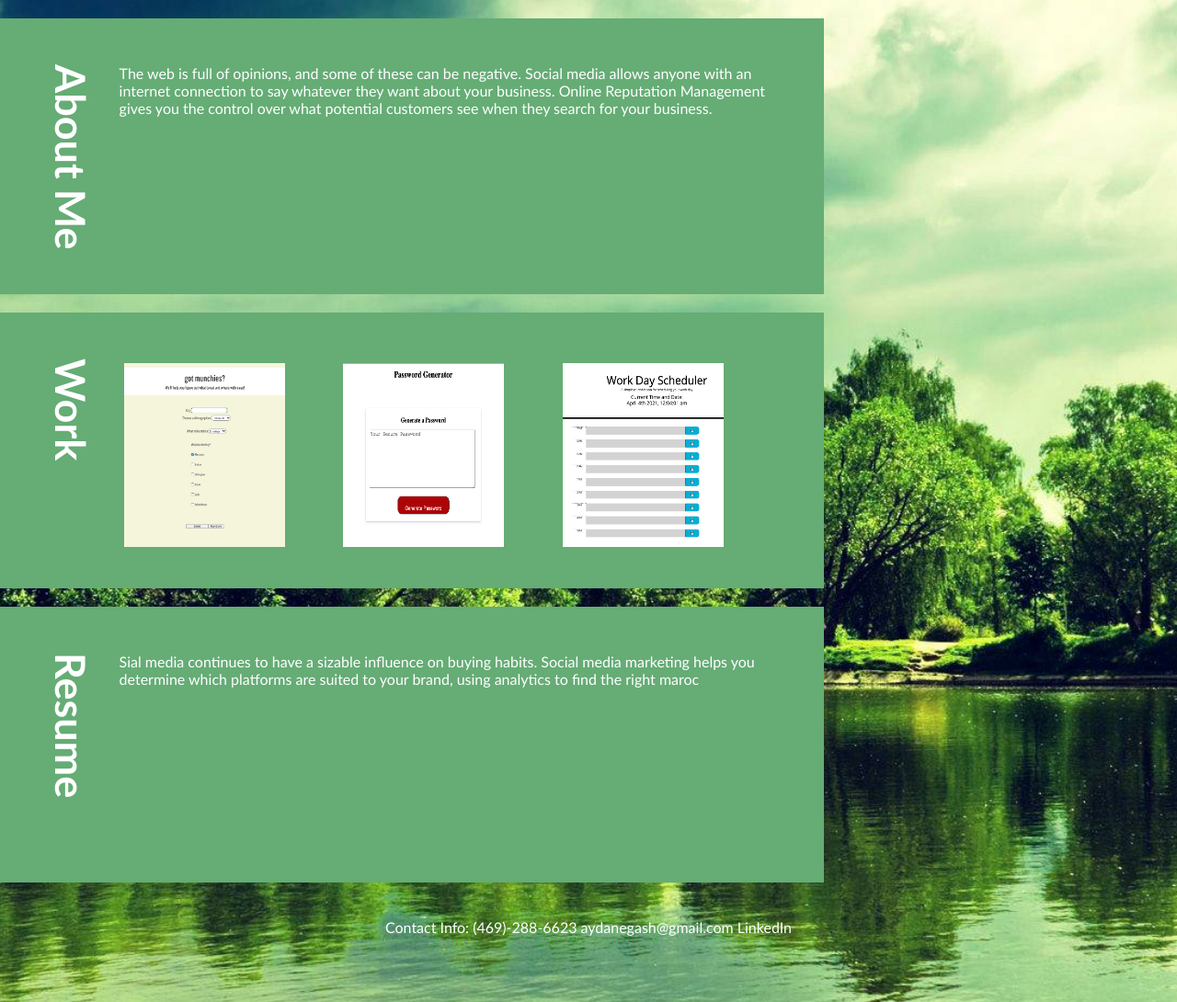
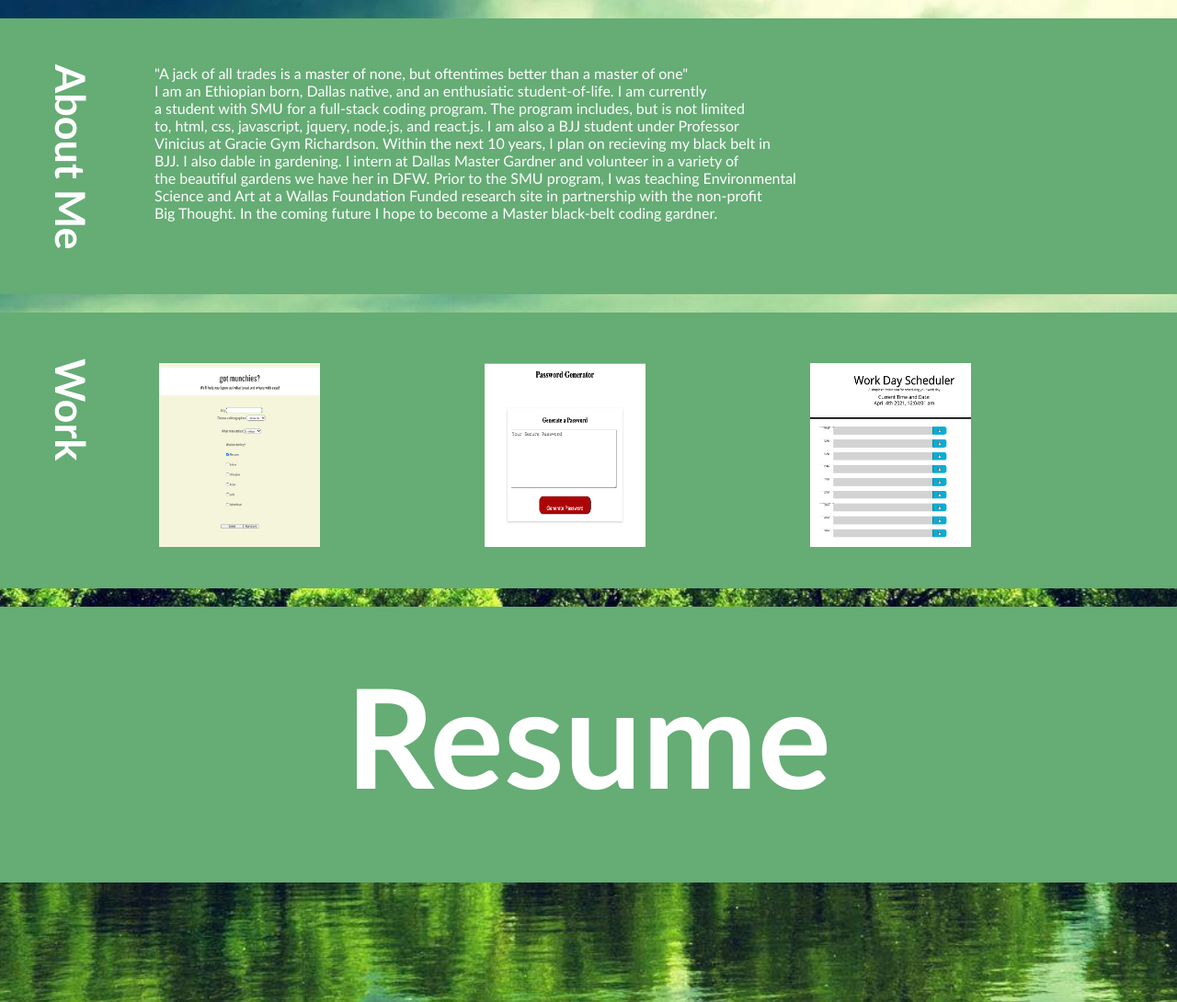
Before and after one commit to aydanegash/fire-portfolio, a plain HTML site: page index.html in a window 1280 px wide. Shown: the part 397-1487 px from the top of the page at 92% size. Drawn offline with Linux system fonts and the light colour scheme.

Commit message:
Updated about me section and added links for resume

```diff
--- a/assets/css/style.css
+++ b/assets/css/style.css
@@ -80,7 +80,7 @@ p {
 
 
 .content {
-    width: 70%;
+    width: 100%;
     height: 60px;
     display: inline-block;
     margin-block: 20px;
@@ -143,11 +143,6 @@ p {
     ;
 }
 
-.resume h2 {
-    writing-mode: vertical-rl;
-    text-orientation: mixed;
-    ;
-}
 .contact-me {
     margin-bottom: 20px;
     padding-top: 20px;
@@ -200,7 +195,8 @@ p {
 
 .resume h2 {
     margin-bottom: 15px;
-    font-size: 45px;
+    font-size: 150px;
+    text-align: center;
 }
 
 .resume img {
--- a/index.html
+++ b/index.html
@@ -34,7 +34,16 @@
             <div id="about-me" class="about-me">
                 <div class="column1"><h2>About Me</h2></div>
                 <p>
-                    The web is full of opinions, and some of these can be negative. Social media allows anyone with an internet connection to say whatever they want about your business. Online Reputation Management gives you the control over what potential customers see when they search for your business.
+                    "A jack of all trades is a master of none, but oftentimes better than a master of one" <br>
+                    I am an Ethiopian born, Dallas native, and an enthusiatic student-of-life. I am currently <br>
+                    a student with SMU for a full-stack coding program. The program includes, but is not limited <br>
+                    to, html, css, javascript, jquery, node.js, and react.js. I am also a BJJ student under Professor <br>
+                     Vinicius at Gracie Gym Richardson. Within the next 10 years, I plan on recieving my black belt in <br>
+                     BJJ. I also dable in gardening. I intern at Dallas Master Gardner and volunteer in a variety of <br>
+                     the beautiful gardens we have her in DFW. Prior to the SMU program, I was teaching Environmental <br>
+                     Science and Art at a Wallas Foundation Funded research site in partnership with the non-profit <br>
+                     Big Thought. In the coming future I hope to become a Master black-belt coding gardner.
+
                 </p>
             </div>
             <div id="work" class="work">
@@ -63,15 +72,14 @@
                 </p>
             </div>
             <div id="resume" class="resume">
-                <div class="column1"><h2>Resume</h2></div>
                 <p>
-                    Sial media continues to have a sizable influence on buying habits. Social media marketing helps you determine which platforms are suited to your brand, using analytics to find the right maroc
+                    <a href="https://docs.google.com/document/d/1Vy9bc4UCuBF1yUReom5-GI3WW69WqaQYxZD1oQlRaBA/edit?usp=sharing"><h2>Resume</h2></a>
                 </p>
             </div>
         </div>
         <div id="contact-me" class="footer">
             <p>
-           Contact Info: (469)-288-6623  aydanegash@gmail.com <a href="https://www.linkedin.com/in/ayda-negash-351749140/">LinkedIn</a>
+           Contact Info: &nbsp;(469)-288-6623  &nbsp; aydanegash@gmail.com &nbsp; <a href="https://www.linkedin.com/in/ayda-negash-351749140/">LinkedIn</a>
             </p>
         </div>
     </div>
```
